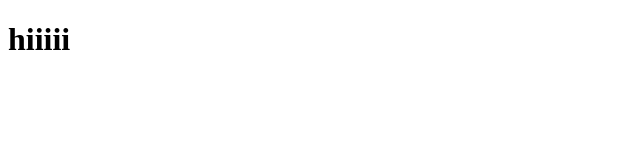
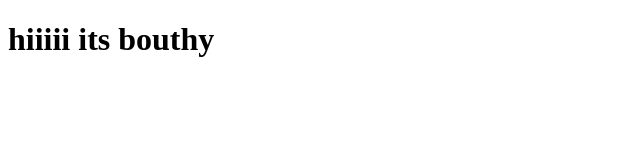
Before and after one commit to bouthyx/coursera-test, a plain HTML site: page site/index.html in a window 1280 px wide. Shown: the whole page, without its empty margins (0-640 px from the left). Drawn offline with Linux system fonts and the light colour scheme.

Commit message:
small addition

```diff
--- a/site/index.html
+++ b/site/index.html
@@ -4,6 +4,6 @@
 	<title>hello coursera!</title>
 </head>
 <body>
-<h1>hiiiii</h1>
+<h1>hiiiii its bouthy</h1>
 </body>
 </html>
```
